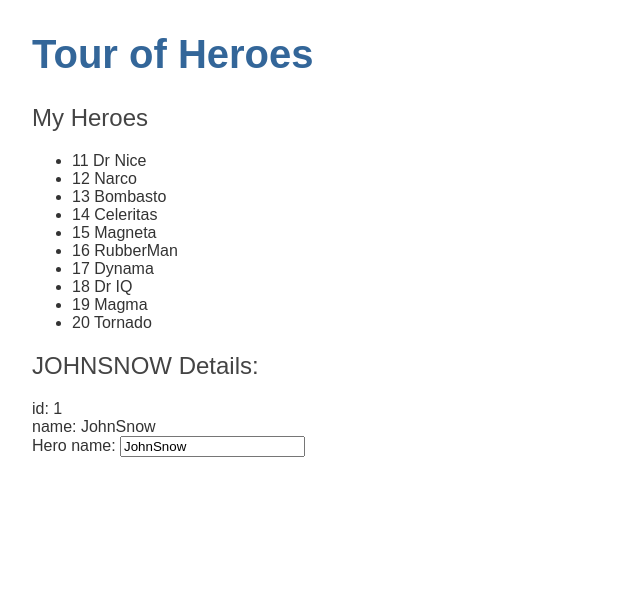
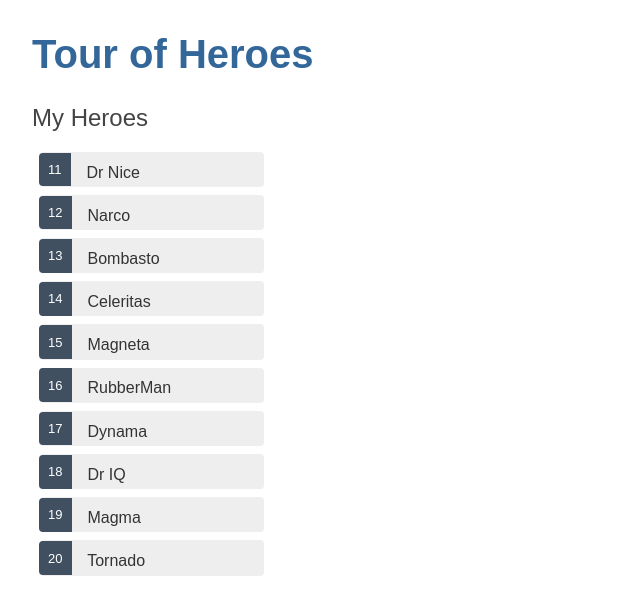
Before and after one commit to firojkabir/comic-heroes-angular, an Angular app: page / in a window 1280 px wide. Shown: the top 614 px of the page, without its empty margins (0-640 px from the left). Built offline with nearby package versions, Linux system fonts and the light colour scheme.

Commit message:
Click event binding and handler

```diff
--- a/src/app/heroes/heroes.component.html
+++ b/src/app/heroes/heroes.component.html
@@ -1,15 +1,21 @@
 <h2>My Heroes</h2>
 <ul class="heroes">
-  <li *ngFor="let hero of heroes">
+  <li
+    *ngFor="let hero of heroes"
+    (click)="onSelect(hero)"
+    [class.selected]="hero === selectedHero"
+  >
     <span class="badge">{{ hero.id }}</span> {{ hero.name }}
   </li>
 </ul>
 
-<h2>{{ hero.name | uppercase }} Details:</h2>
-<div><span>id: </span>{{ hero.id }}</div>
-<div><span>name: </span>{{ hero.name }}</div>
+<div *ngIf="selectedHero">
+  <h2>{{ selectedHero.name | uppercase }} Details:</h2>
+  <div><span>id: </span>{{ selectedHero.id }}</div>
+  <div><span>name: </span>{{ selectedHero.name }}</div>
 
-<div>
-  <label for="name">Hero name: </label>
-  <input id="name" [(ngModel)]="hero.name" placeholder="name" />
+  <div>
+    <label for="name">Hero name: </label>
+    <input id="name" [(ngModel)]="selectedHero.name" placeholder="name" />
+  </div>
 </div>
--- a/src/app/heroes/heroes.component.scss
+++ b/src/app/heroes/heroes.component.scss
@@ -0,0 +1,52 @@
+/* HeroesComponent's private CSS styles */
+.heroes {
+  margin: 0 0 2em 0;
+  list-style-type: none;
+  padding: 0;
+  width: 15em;
+}
+.heroes li {
+  cursor: pointer;
+  position: relative;
+  left: 0;
+  background-color: #eee;
+  margin: 0.5em;
+  padding: 0.3em 0;
+  height: 1.6em;
+  border-radius: 4px;
+}
+.heroes li:hover {
+  color: #2c3a41;
+  background-color: #e6e6e6;
+  left: 0.1em;
+}
+.heroes li.selected {
+  background-color: black;
+  color: white;
+}
+.heroes li.selected:hover {
+  background-color: #505050;
+  color: white;
+}
+.heroes li.selected:active {
+  background-color: black;
+  color: white;
+}
+.heroes .badge {
+  display: inline-block;
+  font-size: small;
+  color: white;
+  padding: 0.8em 0.7em 0 0.7em;
+  background-color: #405061;
+  line-height: 1em;
+  position: relative;
+  left: -1px;
+  top: -4px;
+  height: 1.8em;
+  margin-right: 0.8em;
+  border-radius: 4px 0 0 4px;
+}
+
+input {
+  padding: 0.5rem;
+}
--- a/src/app/heroes/heroes.component.ts
+++ b/src/app/heroes/heroes.component.ts
@@ -9,13 +9,18 @@
 })
 export class HeroesComponent implements OnInit {
   heroes = HEROES;
+  selectedHero?: Hero;
 
-  hero: Hero = {
-    id: 1,
-    name: 'JohnSnow',
-  };
+  //   hero: Hero = {
+  //     id: 1,
+  //     name: 'JohnSnow',
+  //   };
 
   constructor() {}
 
   ngOnInit(): void {}
+
+  onSelect(hero: Hero): void {
+    this.selectedHero = hero;
+  }
 }
```
